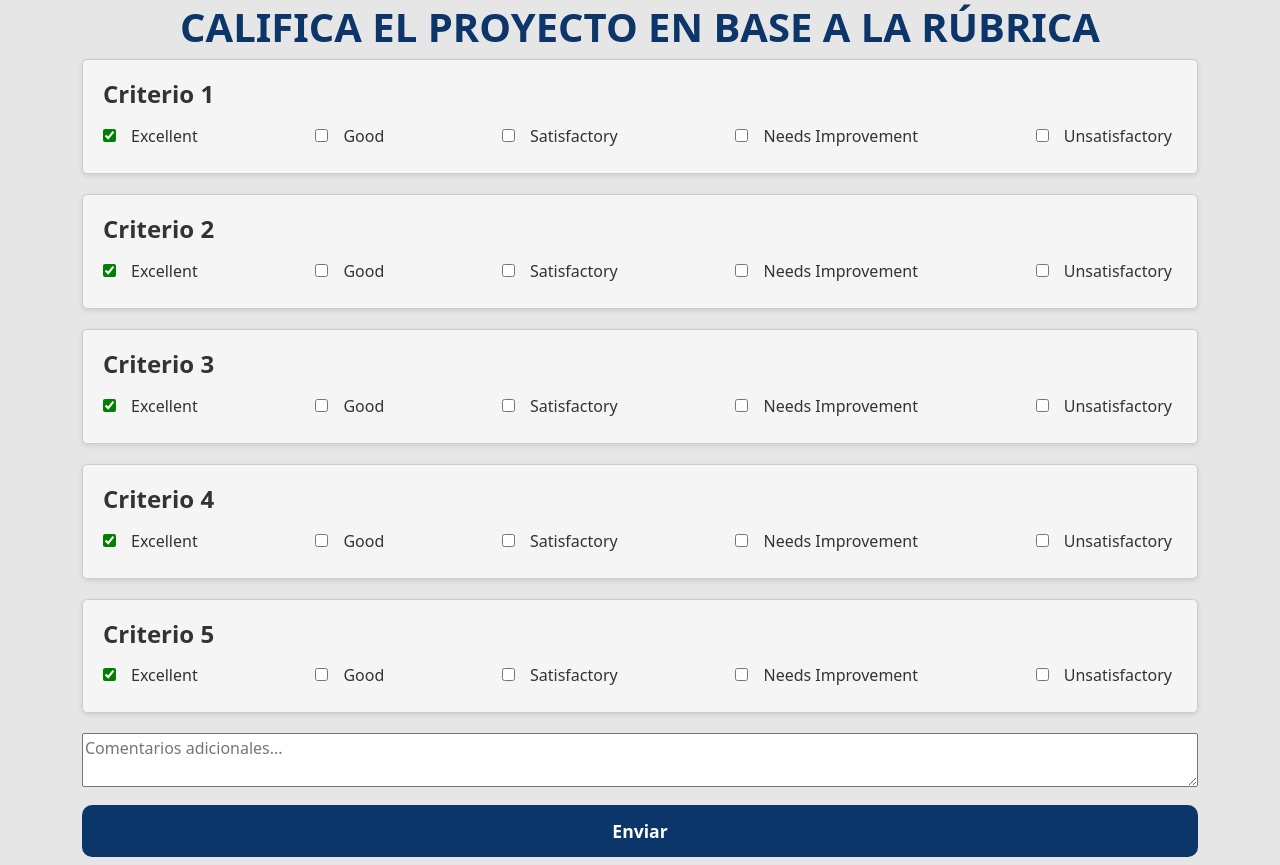
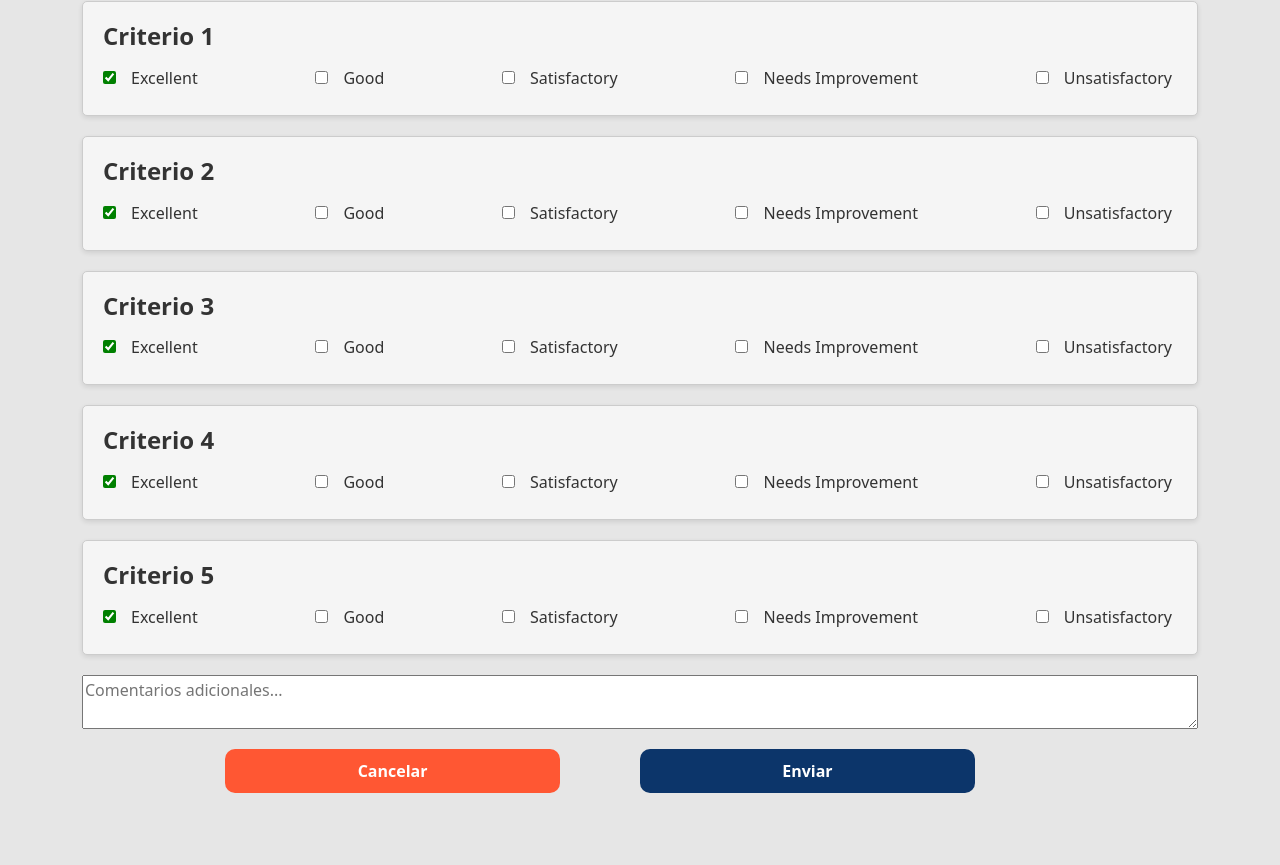
Before and after one commit to GerryDH2807/FrontEnd-ExpoIngenierias, a React (Create React App) app: page /rubrica in a window 1280 px wide. Shown: the part 159-1024 px from the top of the page. After the commit the page ends 968 px from the top, so only its background shows below. Built offline with nearby package versions, Linux system fonts and the light colour scheme.

Commit message:
Juez V1.6

```diff
--- a/src/Juez.css
+++ b/src/Juez.css
@@ -6,7 +6,7 @@
     font-size: 2.5rem;
 }
 .proyectos{
-    margin-top: 5vh;
+    margin-top: 2vh;
     display: flex;
     flex-direction: row;
     justify-content: center;
@@ -27,7 +27,7 @@
 
   img {
     width: 100%;
-    height: 20vh;
+    height: 28vh;
     border-top-left-radius: 15px;
     border-top-right-radius: 15px;
     display: flex;
@@ -71,13 +71,7 @@
     font-size: 13px;
   }
 
-  .icon-box .span {
-    margin-left: 10px;
-    font-family: 'Lucida Sans' sans-serif;
-    font-size: 13px;
-    font-weight: 500;
-    color: #9198e5;
-  }
+
 
   .card:hover {
     cursor: pointer;
@@ -131,13 +125,14 @@
       }
   }
 
-  .btn {
+  .btn23 {
     width: 100%;
     min-height: 6.5vh;
+
     margin-top: 0.75rem;
     margin-bottom: 0.5rem;
     font-size: 1.1em;
-    font-weight: bolder;
+    font-weight: bold;
     cursor: pointer;
     background-color: #0C356A;
     color: #fff;
@@ -149,30 +144,16 @@
     display: flex;
     justify-content: center; /* Centrar horizontalmente */
     align-items: center; /* Centrar verticalmente */
+    text-decoration: none;
   }
-  .btn:hover {
-    border-radius: 5px;
-    transform: translateY(-10px);
-    box-shadow: 0 7px 0 -2px #171717,
-     0 15px 0 -4px #39a2db,
-     0 16px 10px -3px #39a2db;
 
-   }
-
-   .btn:active {
-    transition: all 0.2s;
-    transform: translateY(-5px);
-    box-shadow: 0 2px 0 -2px #171717,
-     0 8px 0 -4px #39a2db,
-     0 12px 10px -3px #39a2db;
-   }
    .btncalif {
     width: 100%;
     min-height: 6.5vh;
     margin-top: 0.5rem;
     margin-bottom: 1rem;
     font-size: 1.1em;
-    font-weight: bolder;
+    font-weight: bold;
     cursor: pointer;
     background-color: #406eaa;
     color: #fff;
@@ -189,21 +170,7 @@
     text-decoration: none;
   }
 
-  .btncalif:hover {
-    border-radius: 5px;
-    transform: translateY(-10px);
-    box-shadow: 0 7px 0 -2px #171717,
-     0 15px 0 -4px #39a2db,
-     0 16px 10px -3px #39a2db;
-  }
 
-  .btncalif:active {
-    transition: all 0.2s;
-    transform: translateY(-5px);
-    box-shadow: 0 2px 0 -2px #171717,
-     0 8px 0 -4px #39a2db,
-     0 12px 10px -3px #39a2db;
-  }
 
   .btncalifdisable {
     width: 100%;
@@ -211,7 +178,7 @@
     margin-top: 0.5rem;
     margin-bottom: 0.1rem;
     font-size: 1.1em;
-    font-weight: bolder;
+    font-weight: bold;
     cursor: pointer;
     background-color: #A3A3A3;;
     color: #fff;
@@ -227,3 +194,36 @@
     /* Quitar línea subrayada */
     text-decoration: none;
   }
+  .centered-content {
+    display: flex;
+    justify-content: center;
+    align-items: center;
+    /*background-color: white;*/
+    margin-top: 2vh; /* Agrega un margen superior de 1vh */
+    /*height: 8vh;  Ajusta la altura según sea necesario */
+
+  }
+
+  .input {
+    width: 28vw;
+    height: 6vh;
+    padding: 12px;
+    border-radius: 12px;
+    border: 1.5px solid lightgrey;
+    outline: none;
+    transition: all 0.3s cubic-bezier(0.19, 1, 0.22, 1);
+    box-shadow: 0px 0px 20px -18px;
+  }
+
+  .input:hover {
+    border: 2px solid lightgrey;
+    box-shadow: 0px 0px 20px -17px;
+  }
+
+  .input:active {
+    transform: scale(0.95);
+  }
+
+  .input:focus {
+    border: 2px solid grey;
+  }
--- a/src/Juez.js
+++ b/src/Juez.js
@@ -1,21 +1,29 @@
-
-import './Page.css';
-import './Resume.css'
-import './ProjectResumenContent.js';
+import React, { useState } from 'react';
+import { data } from './components/data.js';
+import { Lienzo } from './components/Lienzo.js';
+import { Cardlist } from './components/CardJuez.js';
 import './Juez.css';
 
-import {data} from './components/data.js'
-import {Lienzo} from './components/Lienzo.js';
-import {Cardlist} from './components/CardJuez.js';
+function PageJuez() {
+  const [filterText, setFilterText] = useState("");
 
-function PageJuez() {
+  function handleChange(e) {
+    setFilterText(e.target.value);
+  };
+
+  const filteredData = data.filter(post =>
+    post.title.toLowerCase().includes(filterText.toLowerCase())
+  );
+
   return (
     <>
       <Lienzo />
       <div className="container-fluid">
-        <h1>MIS PROYECTOS</h1>
+        <div className="centered-content">
+          <input placeholder="Buscar proyecto por nombre" type="text" name="text" class="input" value={filterText} onChange={handleChange}></input>
+        </div>
         <div className="proyectos">
-          <Cardlist posts={data} />
+          <Cardlist posts={filteredData} />
         </div>
       </div>
     </>
--- a/src/Rubrica.css
+++ b/src/Rubrica.css
@@ -53,15 +53,14 @@
   .checkboxes-container input[type="checkbox"] {
     margin-right: 10px;
   }
-
   .btn2 {
-    width: 16%;
+    width: 30%;
     min-width: 16%;
+    font-weight: bold;
     min-height: 5.5vh;
     margin-top: 0.9rem;
     margin-bottom: 1rem;
     font-size: 1.1em;
-    font-weight: bolder;
     cursor: pointer;
     background-color: #FF5733;
     color: #fff;
@@ -75,22 +74,28 @@
     align-items: center; /* Centrar verticalmente */
     text-decoration: none;
   }
-  .btn2:hover {
-    border-radius: 5px;
-    transform: translateY(-10px);
-    box-shadow: 0 7px 0 -2px #171717,
-     0 15px 0 -4px #FF5733,
-     0 16px 10px -3px #FF5733;
+   .btn3 {
+    width: 30%;
+    font-weight: bold;
+    min-width: 16%;
+    min-height: 5.5vh;
+    margin-top: 0.9rem;
+    margin-bottom: 1rem;
+    font-size: 1.1em;
+    cursor: pointer;
+    background-color: #0C356A;
+    color: #fff;
+    border: none;
+    border-radius: 10px;
+    transition: all 0.4s;
 
-   }
+    /* Aplicar flexbox para centrar texto verticalmente */
+    display: flex;
+    justify-content: center; /* Centrar horizontalmente */
+    align-items: center; /* Centrar verticalmente */
+    text-decoration: none;
+  }
 
-   .btn2:active {
-    transition: all 0.2s;
-    transform: translateY(-5px);
-    box-shadow: 0 2px 0 -2px #171717,
-     0 8px 0 -4px #FF5733,
-     0 12px 10px -3px #FF5733;
-   }
    .comment-box {
     width: 100%;
     resize: vertical; /* Esto permite que el usuario redimensione verticalmente el cuadro de texto */
@@ -103,3 +108,16 @@
     border: 2px solid red;
     background-color: #ffe6e6;
   }
+  .buttons-container2 {
+    display: flex;
+    justify-content: center;
+}
+
+.btn2, .btn3 {
+    /* Agrega estilos adicionales según sea necesario */
+
+    margin-right: 10vh;
+    font-size: 16px;
+    font-weight: bold;
+    /* Otros estilos... */
+}
--- a/src/Rubrica.js
+++ b/src/Rubrica.js
@@ -44,7 +44,6 @@ const Rubrica = () => {
   return (
     <div className="container">
       <Lienzo />
-      <Link to="/Juez" className="btn2">Cancelar</Link>
       <h1>CALIFICA EL PROYECTO EN BASE A LA RÚBRICA</h1>
       <div className="rubrica-container">
         {criteria.map((criterion, index) => (
@@ -71,7 +70,10 @@ const Rubrica = () => {
           onChange={(e) => setComments(e.target.value)}
         />
         {showErrorMessage && (comments.trim() === '' || comments.trim().length < 100) && <p className="error-message">Por favor, ingresa tus comentarios con al menos 100 caracteres.</p>}
-        <button onClick={handleSubmit} className="btn">Enviar</button>
+        <div className="buttons-container2">
+      <Link to="/Juez" className="btn2">Cancelar</Link>
+      <button onClick={handleSubmit} className="btn3">Enviar</button>
+      </div>
       </div>
     </div>
   );
--- a/src/components/CardJuez.js
+++ b/src/components/CardJuez.js
@@ -60,7 +60,7 @@ function CardCalif({ title, image, description, ubicacion, categoria, nivelDesar
           <Badge data={status} className={badgeClassName} />
         </div>
 
-        <Link to="/inicio" className="btn">Ver Proyecto</Link>
+        <Link to="/inicio" className="btn23">Ver Proyecto</Link>
 
         {btnAction ? (
           <Link to={btnAction} className={btnClassName}>{btnText}</Link>
```
